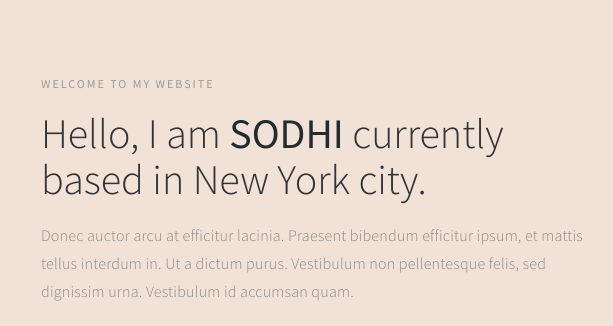
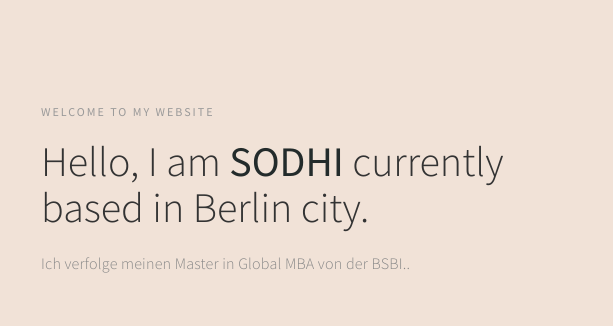
Before and after one commit to NEWSODHI/sample-repo, a plain HTML site: page index.html in a window 1280 px wide. Shown: the part 156-482 px from the top of the page, 644-1257 px from the left. Drawn offline with Linux system fonts and the light colour scheme.

Commit message:
New details of mine.

```diff
--- a/index.html
+++ b/index.html
@@ -46,7 +46,7 @@ http://www.templatemo.com/tm-498-stimulus
                     <span class="icon icon-bar"></span>
                     <span class="icon icon-bar"></span>
                </button>
-               <a href="#" class="navbar-brand"SODHI</a>
+               <a href="#" class="navbar-brand"<sodhi/a>
           </div>
 
           <div class="collapse navbar-collapse">
@@ -77,8 +77,8 @@ http://www.templatemo.com/tm-498-stimulus
                     <div class="home-thumb">
                          <div class="section-title">
                               <h4 class="wow fadeInUp" data-wow-delay="0.3s">welcome to my website</h4>
-                              <h1 class="wow fadeInUp" data-wow-delay="0.6s">Hello, I am <strong>SODHI</strong> currently based in New York city.</h1>
-                              <p class="wow fadeInUp" data-wow-delay="0.9s">Donec auctor arcu at efficitur lacinia. Praesent bibendum efficitur ipsum, et mattis tellus interdum in. Ut a dictum purus. Vestibulum non pellentesque felis, sed dignissim urna. Vestibulum id accumsan quam.</p>
+                              <h1 class="wow fadeInUp" data-wow-delay="0.6s">Hello, I am <strong>SODHI</strong> currently based in Berlin city.</h1>
+                              <p class="wow fadeInUp" data-wow-delay="0.9s">Ich verfolge meinen Master in Global MBA von der BSBI..</p>
 
                               <a href="#about" class="wow fadeInUp smoothScroll section-btn btn btn-success" data-wow-delay="1.4s">Get Started</a>
 
```
